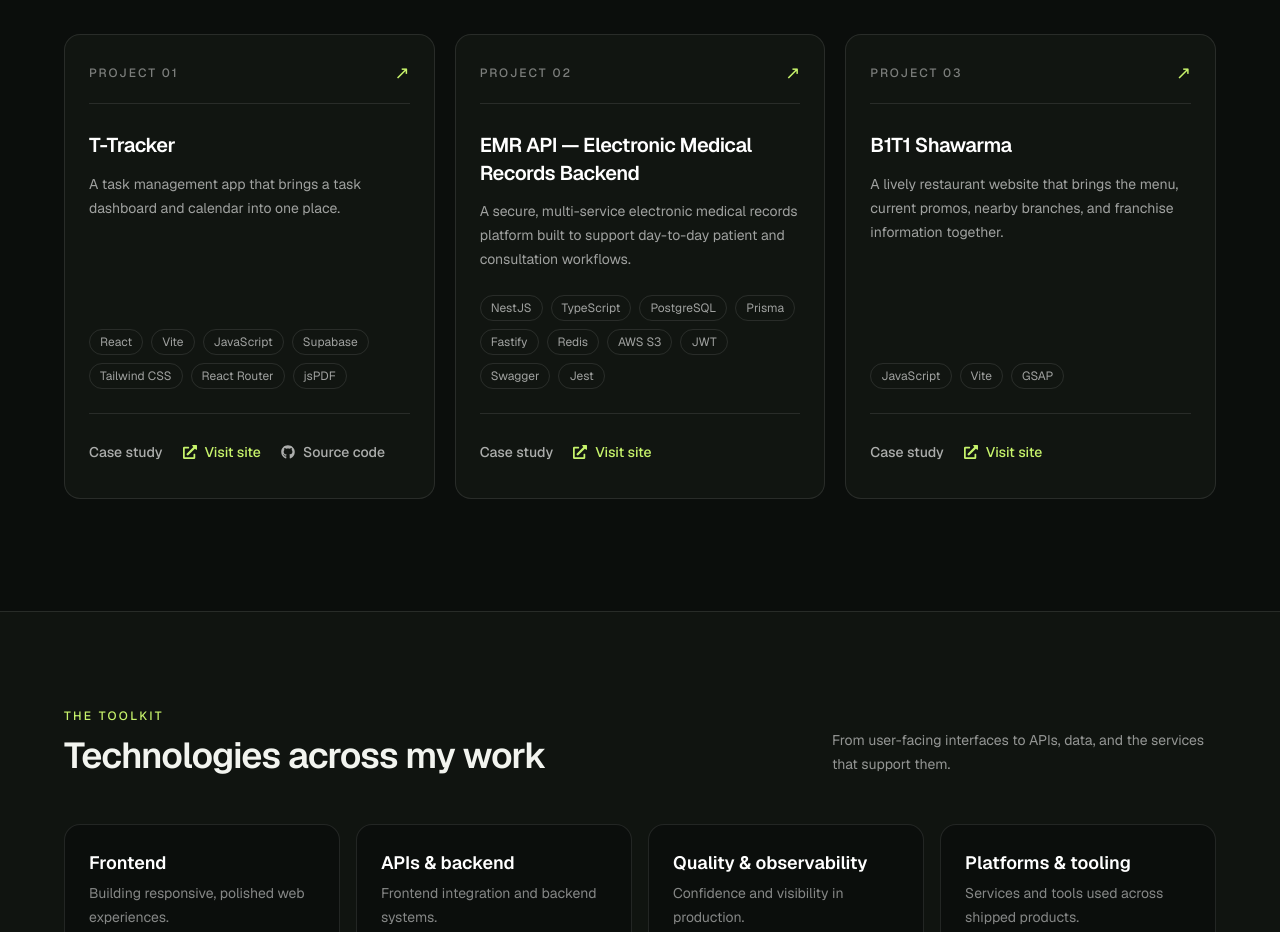
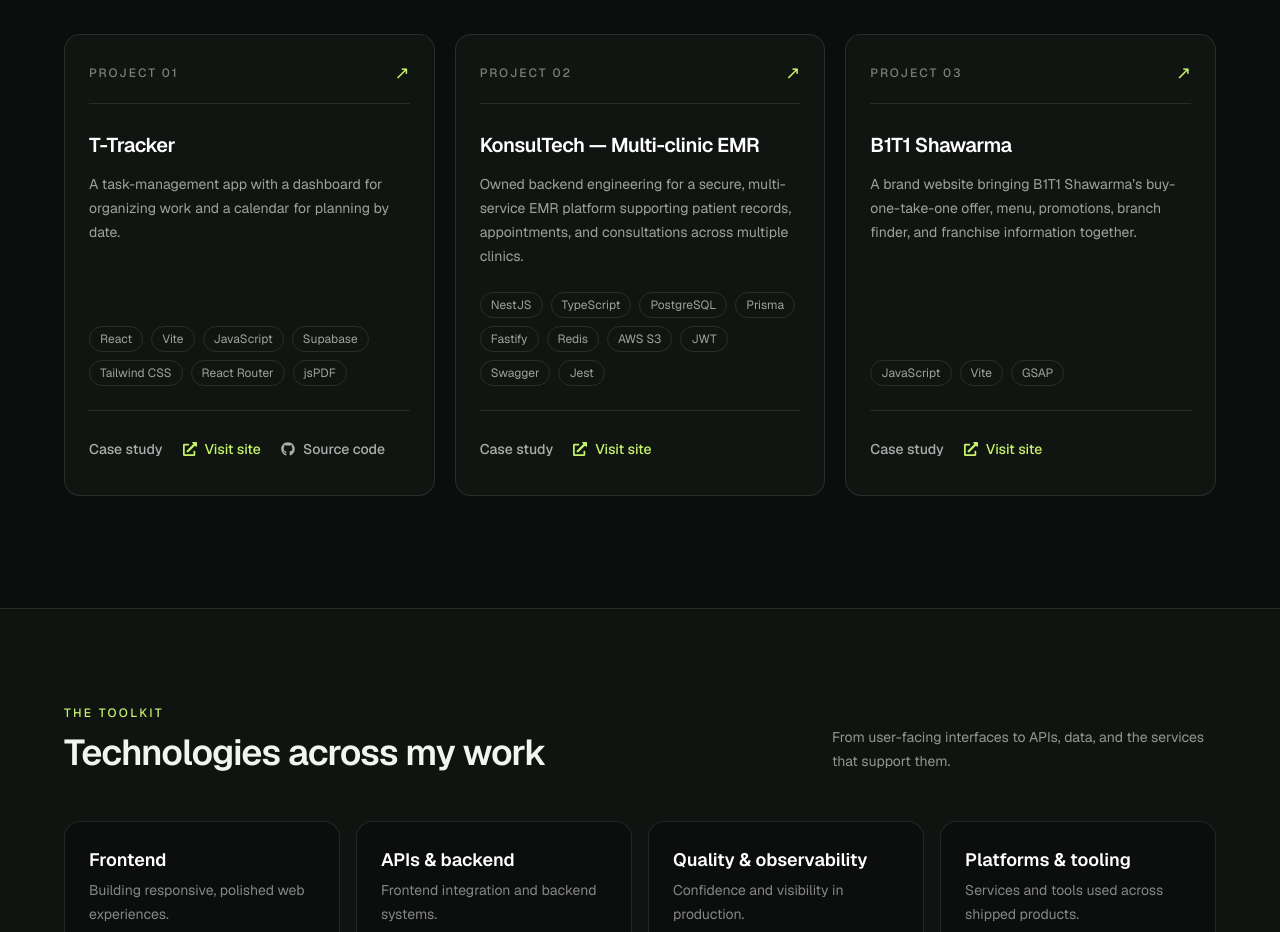
Before and after one commit to jonelchico-webdev/jonelchico, a Next.js app: page / in a window 1280 px wide. Shown: the part 1480-2412 px from the top of the page. Built offline with nearby package versions, Linux system fonts and the light colour scheme.

Commit message:
Update description

```diff
--- a/src/app/projects/project-data.ts
+++ b/src/app/projects/project-data.ts
@@ -16,9 +16,9 @@
     title: "T-Tracker",
     eyebrow: "TaskTrack · Productivity",
     summary:
-      "A task management app that brings a task dashboard and calendar into one place.",
+      "A task-management app with a dashboard for organizing work and a calendar for planning by date.",
     overview:
-      "TaskTrack is organized around two ways to work with tasks: a dashboard for managing and reviewing them, and a calendar for planning by date. The dashboard supports status and priority workflows, plus search and filtering.",
+      "TaskTrack combines task organization and calendar planning in one app. Users can create and manage tasks, search and filter the dashboard, update status and priority, and move work between dates in the calendar.",
     highlights: [
       {
         title: "Task dashboard",
@@ -50,17 +50,17 @@
   },
   {
     slug: "konsultech",
-    title: "EMR API — Electronic Medical Records Backend",
+    title: "KonsulTech — Multi-clinic EMR",
     eyebrow: "KonsulTech · Healthcare",
     summary:
-      "A secure, multi-service electronic medical records platform built to support day-to-day patient and consultation workflows.",
+      "Owned backend engineering for a secure, multi-service EMR platform supporting patient records, appointments, and consultations across multiple clinics.",
     overview:
-      "KonsulTech brings patient records, appointments, and consultations into one platform for Philippine healthcare facilities. I owned the secure, multi-service EMR platform, with backend services supporting the product's scheduling, clinical notes, prescriptions, patient queues, and multi-facility workflows.",
+      "KonsulTech brings patient records, appointments, and consultations into one platform for Philippine healthcare facilities. I owned backend engineering for the secure, multi-service EMR platform, built with NestJS, PostgreSQL, and Prisma. AES-256-GCM encryption protects clinical notes, prescriptions, and lab results.",
     highlights: [
       {
         title: "Patient records",
         description:
-          "Keep patient information and visit history available as part of the care workflow.",
+          "Support patient information and visit history as part of the clinical workflow.",
       },
       {
         title: "Appointments and consultations",
@@ -70,12 +70,12 @@
       {
         title: "Prescriptions and facilities",
         description:
-          "Support prescription workflows and the ability to work across multiple facilities.",
+          "Support prescription workflows and day-to-day work across multiple facilities.",
       },
       {
         title: "Secure clinical data",
         description:
-          "Protect clinical notes, prescriptions, and lab results with AES-256-GCM encryption.",
+          "Use AES-256-GCM encryption to protect clinical notes, prescriptions, and lab results.",
       },
     ],
     technologies: [
@@ -97,9 +97,9 @@
     title: "B1T1 Shawarma",
     eyebrow: "Restaurant website · Food & beverage",
     summary:
-      "A lively restaurant website that brings the menu, current promos, nearby branches, and franchise information together.",
+      "A brand website bringing B1T1 Shawarma’s buy-one-take-one offer, menu, promotions, branch finder, and franchise information together.",
     overview:
-      "The B1T1 Shawarma website introduces the brand and its buy-one-take-one offer, then helps visitors browse food, find a branch, order, or learn about franchising.",
+      "The site introduces the brand and its buy-one-take-one offer, then gives visitors direct paths to browse shawarma wraps and other menu items, check promotions, find a branch, order, or learn about franchising.",
     highlights: [
       {
         title: "Menu discovery",
```
